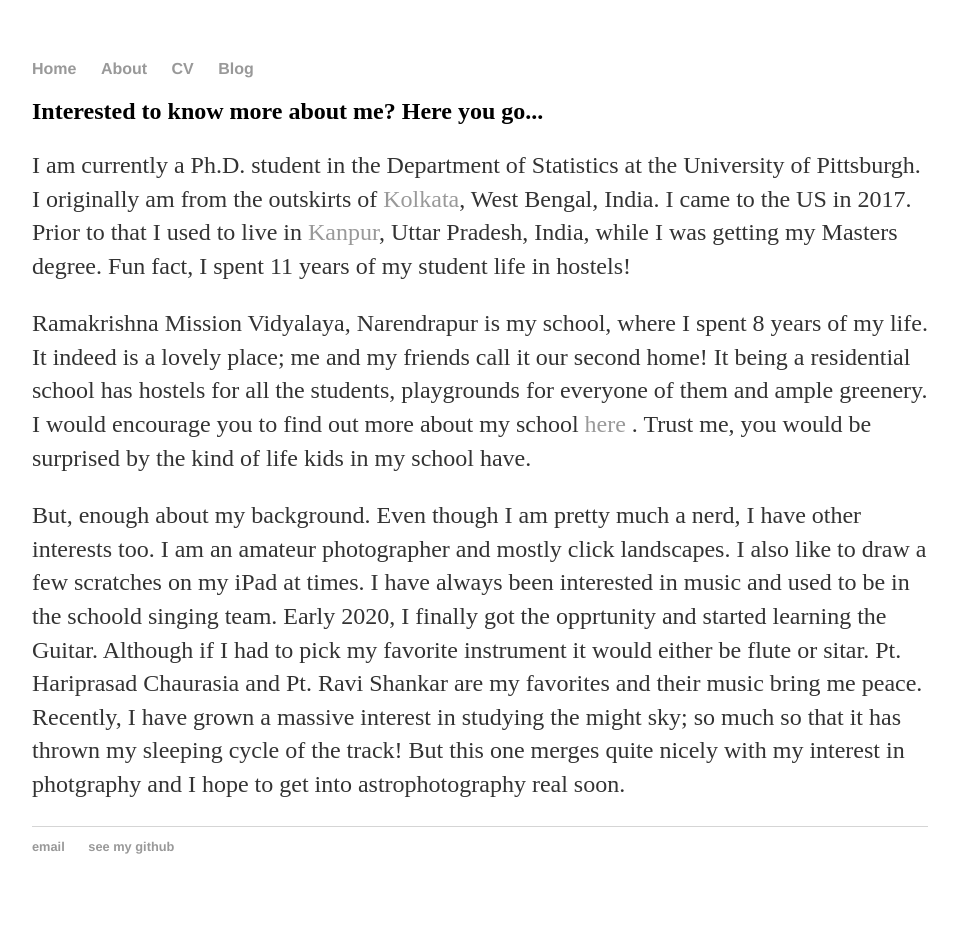
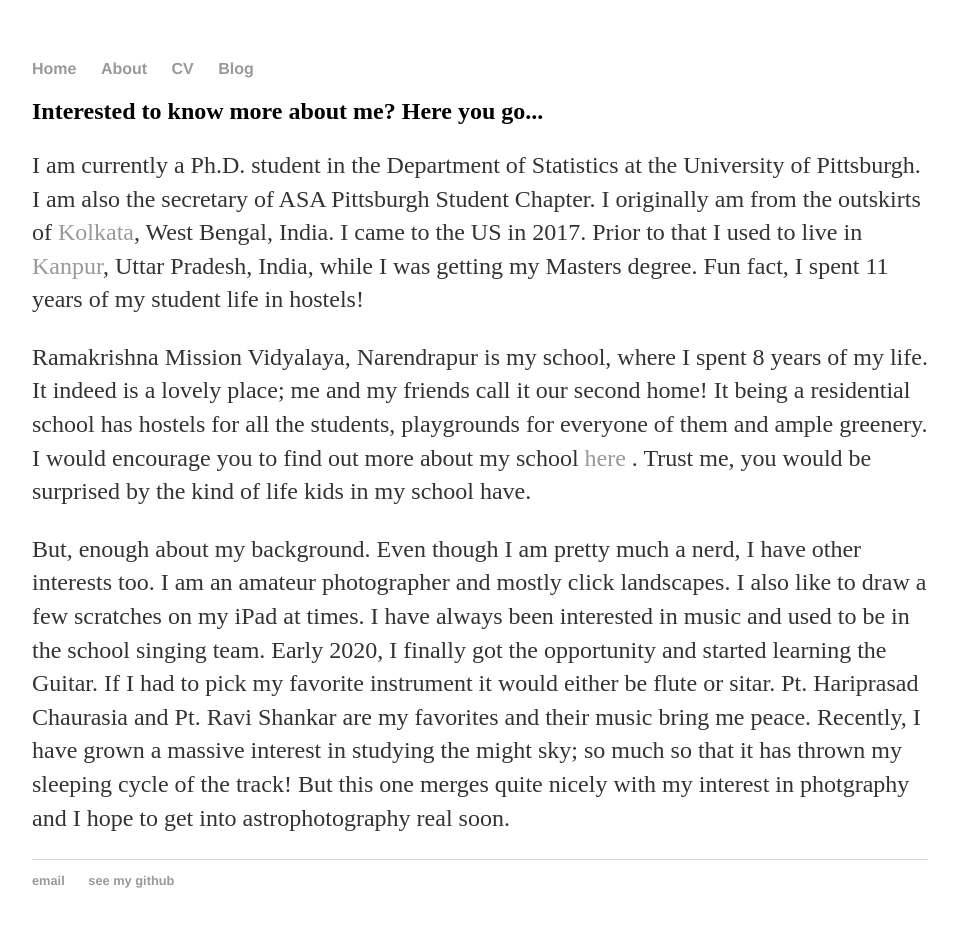
Before and after one commit to AnirbanMitra303/awnirbaan.github.io, a Jekyll site: the page built from about/index.html, in a window 1280 px wide. Shown: the whole page, without its empty margins (160-1118 px from the left). Built offline with Jekyll 4.4.1, drawn with Linux system fonts in a browser that asks for light colours; before the commit the page ends 914 px from its top, so only the background shows below that.

Commit message:
Update index.html
corrections

```diff
--- a/about/index.html
+++ b/about/index.html
@@ -4,7 +4,7 @@ title: About me
 ---
 <div class="blurb">
 	<h2>Interested to know more about me? Here you go...</h2>
-    <p>I am currently a Ph.D. student in the Department of Statistics at the University of Pittsburgh.
+    <p>I am currently a Ph.D. student in the Department of Statistics at the University of Pittsburgh. I am also the secretary of ASA Pittsburgh Student Chapter.
         I originally am from the outskirts of <a href="https://www.google.com/maps/place/Kolkata,+West+Bengal,+India/@22.6757521,88.0495361,10z/data=!3m1!4b1!4m5!3m4!1s0x39f882db4908f667:0x43e330e68f6c2cbc!8m2!3d22.572646!4d88.363895">Kolkata</a>, West Bengal, India. I came to the US in 2017.
         Prior to that I used to live in <a href="https://www.google.com/maps/place/Kanpur,+Uttar+Pradesh,+India/data=!4m2!3m1!1s0x399c4770b127c46f:0x1778302a9fbe7b41?sa=X&ved=2ahUKEwiAm4CKh_7qAhWEZDUKHfRtCZIQ8gEwGXoECBsQBg">Kanpur</a>, Uttar Pradesh, India, while I was getting my Masters degree.
         Fun fact, I spent 11 years of my student life in hostels!
@@ -15,8 +15,8 @@ title: About me
         Trust me, you would be surprised by the kind of life kids in my school have.
     </p>
     <p> But, enough about my background. Even though I am pretty much a nerd, I have other interests too. I am an amateur photographer and mostly click landscapes.
-        I also like to draw a few scratches on my iPad at times. I have always been interested in music and used to be in the schoold singing team.
-        Early 2020, I finally got the opprtunity and started learning the Guitar. Although if I had to pick my favorite instrument it would either be flute or sitar.
+        I also like to draw a few scratches on my iPad at times. I have always been interested in music and used to be in the school singing team.
+        Early 2020, I finally got the opportunity and started learning the Guitar. If I had to pick my favorite instrument it would either be flute or sitar.
         Pt. Hariprasad Chaurasia and Pt. Ravi Shankar are my favorites and their music bring me peace.
         Recently, I have grown a massive interest in studying the might sky; so much so that it has thrown my sleeping cycle of the track! But this one merges quite nicely with my interest in photgraphy and I hope to get into astrophotography real soon.
     </p>
```
